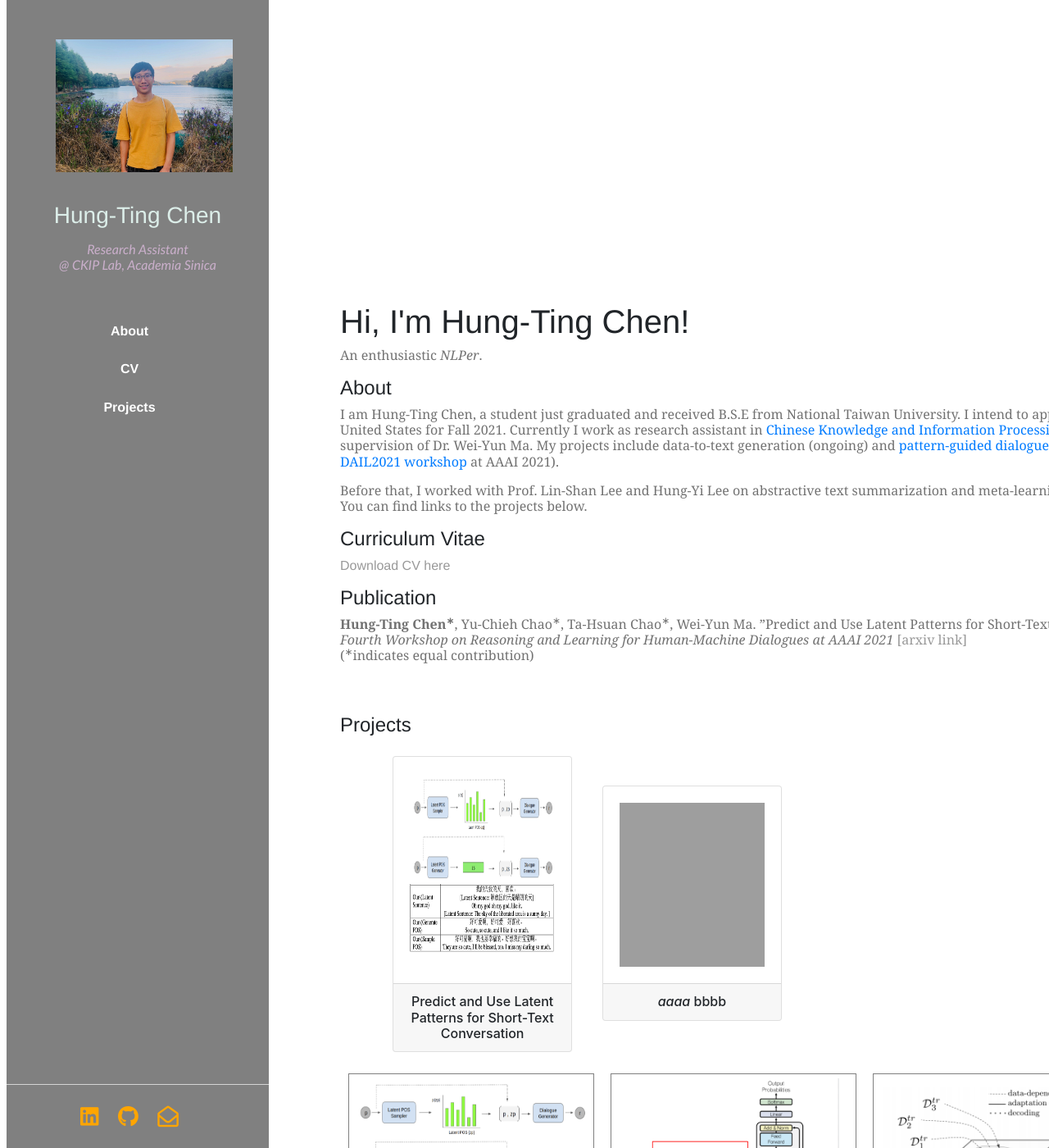
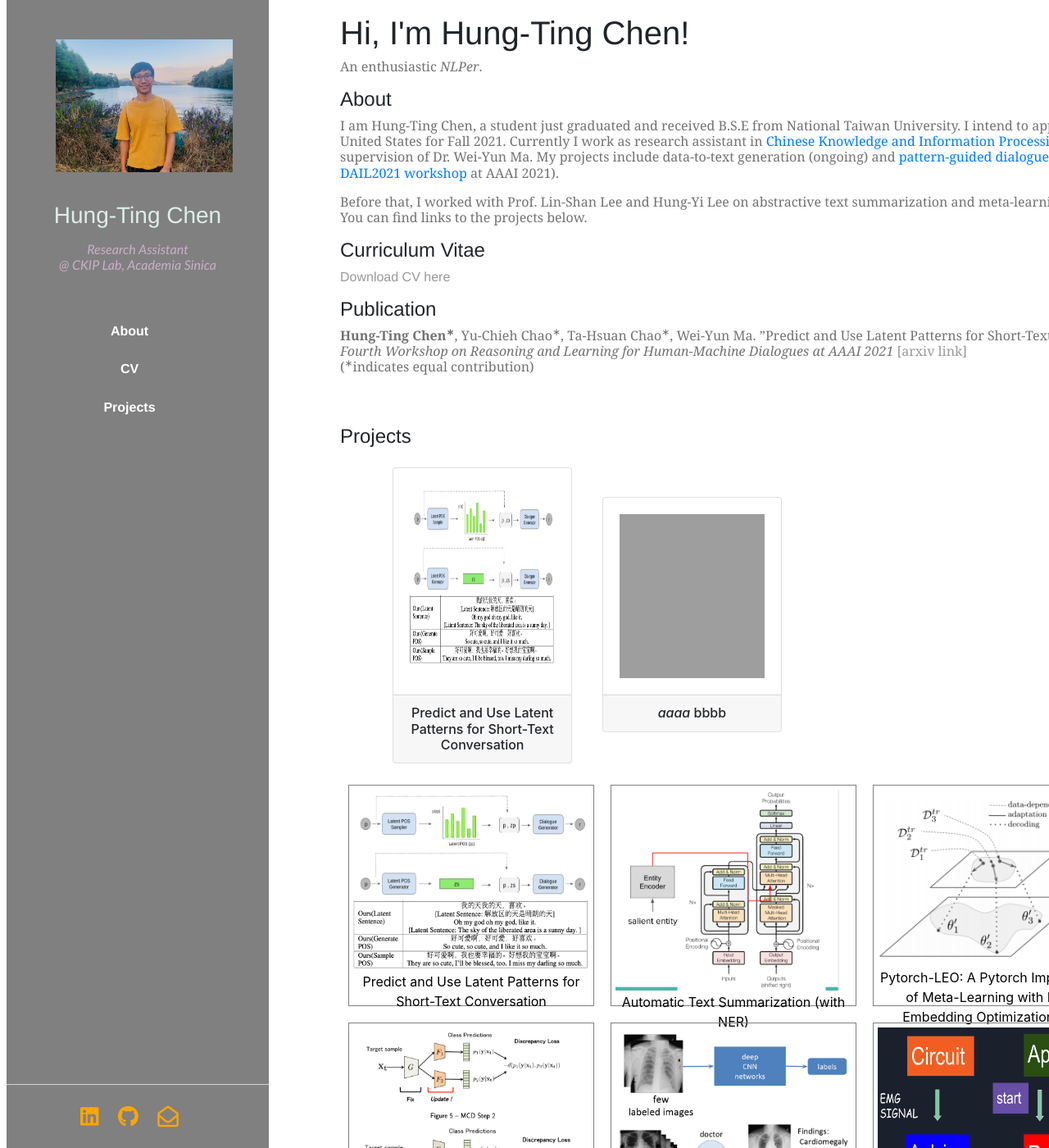
Before and after one commit to timchen0618/timchen0618.github.io, a Jekyll site: the page index.html, which Jekyll copies as it is, in a window 1280 px wide and 1400 px high. Shown: the whole window at 82% size. Built offline with Jekyll 4.4.1, drawn with Linux system fonts in a browser that asks for light colours; nearby versions of some CDN libraries.

Commit message:
modify layout

```diff
--- a/css/main.css
+++ b/css/main.css
@@ -88,7 +88,7 @@
 .tim{
     max-width: 90%;
 }
-.col-12 {margin: 22em}
+.col-12 {margin: 0em 0em 0em 22em}
 
 /*.project_block:after {
     display: table;
```
